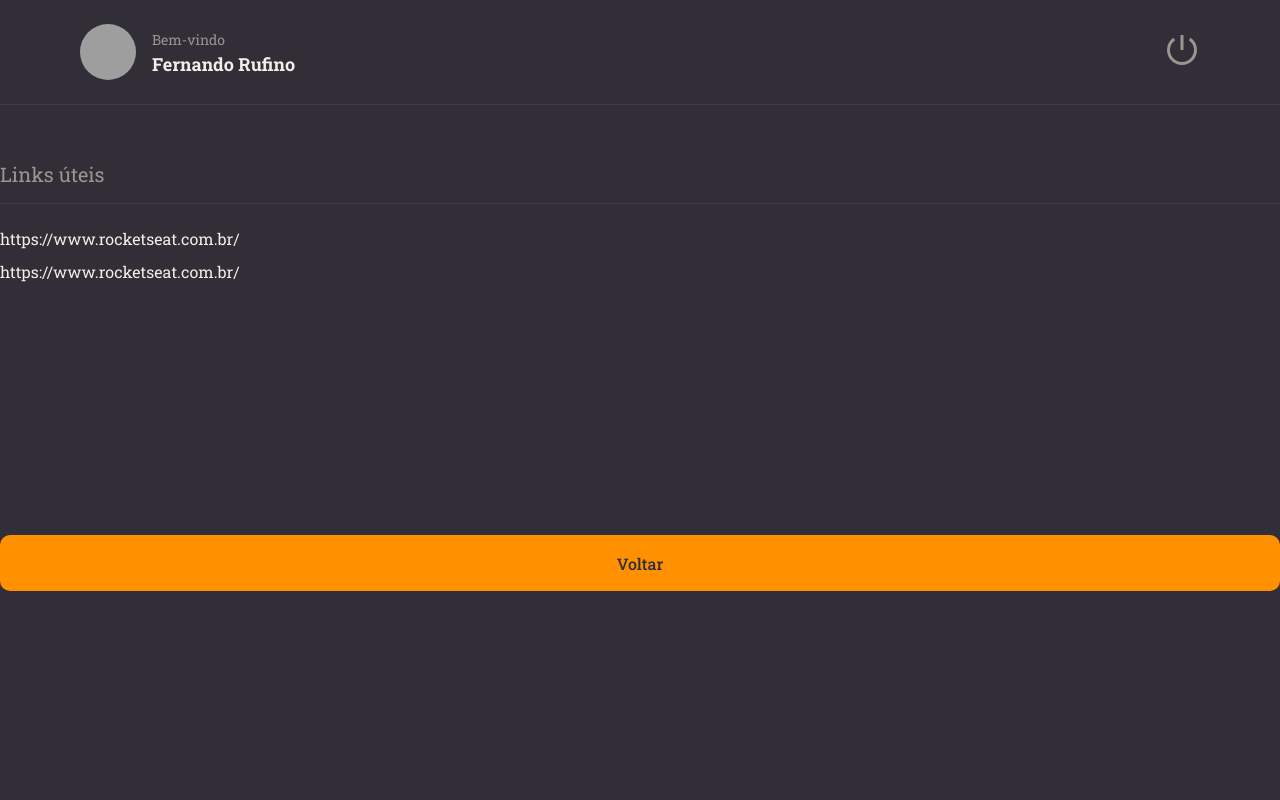
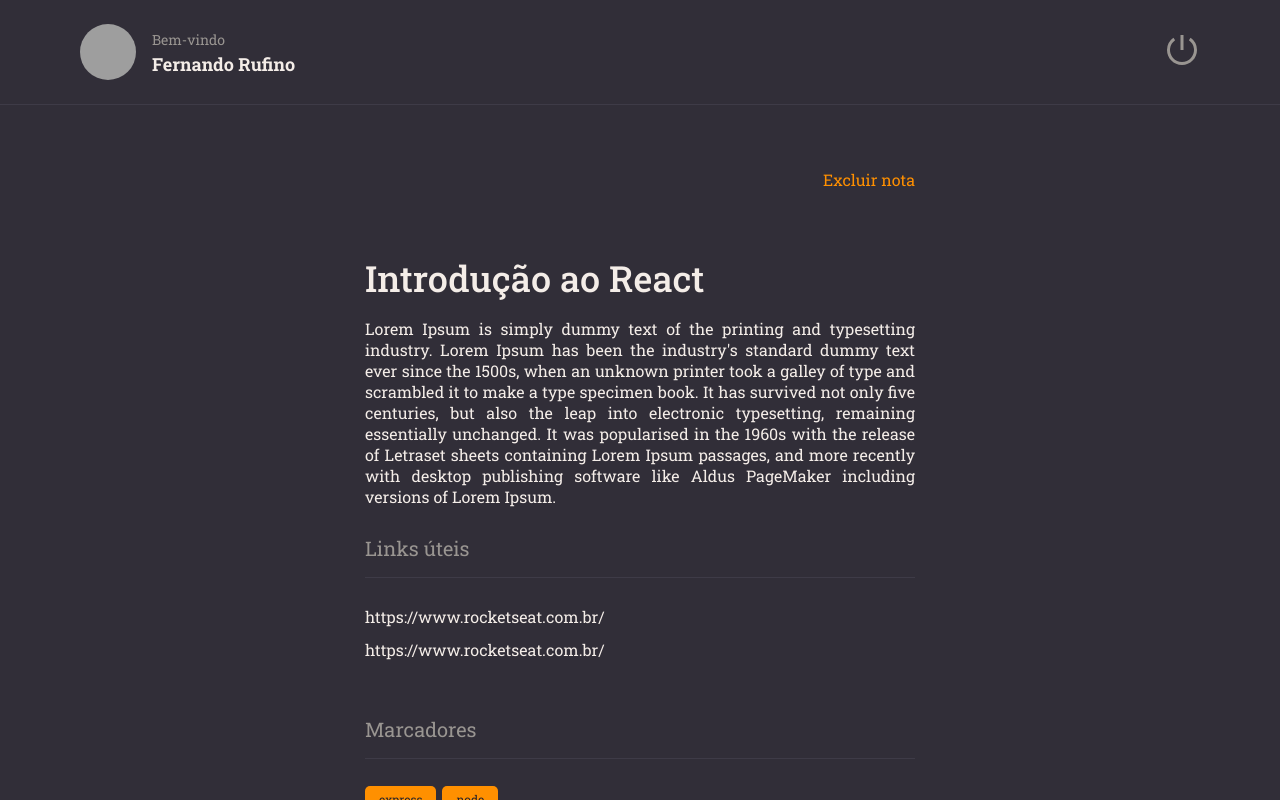
Before and after one commit to fernandoalvesrufino/react-notes, a React (Vite) app in the folder rocketnotes/: page / in a window 1280 px wide. Built offline with nearby package versions, Linux system fonts and the light colour scheme; grey boxes are pictures that could not be loaded.

Commit message:
Finalizando details

```diff
--- /dev/null
+++ b/rocketnotes/src/components/ButtonText/index.jsx
@@ -0,0 +1,9 @@
+import { Container } from './styles';
+
+export function ButtonText({ title, ...rest }){
+  return (
+    <Container type='button' {...rest}>
+      {title}
+    </Container>
+  );
+};
--- /dev/null
+++ b/rocketnotes/src/components/ButtonText/styles.js
@@ -0,0 +1,10 @@
+import styled from "styled-components";
+
+export const Container = styled.button`
+  background: none;
+  color: ${({ theme }) => theme.COLORS.ORANGE};
+
+  border: none;
+  font-size: 16px;
+
+`;
--- a/rocketnotes/src/components/Section/styles.js
+++ b/rocketnotes/src/components/Section/styles.js
@@ -1,7 +1,7 @@
 import styled from 'styled-components'
 
 export const Container = styled.section`
-  margin: 56px 0 28px;
+  margin: 28px 0;
 
 
   > h2 {
@@ -10,7 +10,7 @@ export const Container = styled.section`
     border-bottom-color: ${({ theme }) => theme.COLORS.BACKGROUND_700};
 
     padding-bottom: 16px;
-    margin-bottom:24px;
+    margin-bottom:28px;
 
     color: ${({ theme }) => theme.COLORS.GRAY_100};
     font-size: 20px;
--- /dev/null
+++ b/rocketnotes/src/components/Tag/index.jsx
@@ -0,0 +1,9 @@
+import { Container } from './styles';
+
+export function Tag({ title }){
+  return (
+    <Container>
+      {title}
+    </Container>
+  );
+}
--- /dev/null
+++ b/rocketnotes/src/components/Tag/styles.js
@@ -0,0 +1,11 @@
+import styled from "styled-components";
+
+export const Container = styled.span`
+  font-size: 12px;
+  padding: 5px 14px;
+  border-radius: 5px;
+  margin-right: 6px;
+  color: ${({ theme }) => theme.COLORS.BACKGROUND_900};
+  background-color: ${({ theme }) => theme.COLORS.ORANGE};
+
+`;
--- a/rocketnotes/src/pages/Details/index.jsx
+++ b/rocketnotes/src/pages/Details/index.jsx
@@ -1,14 +1,29 @@
-import { Container, Links } from "./styles";
+import { Container, Links, Content } from "./styles";
 
+import { Tag } from "../../components/Tag";
+import { Button } from "../../components/Button";
 import { Header } from "../../components/Header";
-import { Button } from "../../components/Button";
 import { Section } from "../../components/Section";
+import { ButtonText } from "../../components/ButtonText";
+
 
 export function Details() {
 
   return (
     <Container>
       <Header />
+
+      <main>
+        <Content>
+          <ButtonText title='Excluir nota'/>
+
+          <h1>
+            Introdução ao React
+          </h1>
+
+          <p>
+          Lorem Ipsum is simply dummy text of the printing and typesetting industry. Lorem Ipsum has been the industry's standard dummy text ever since the 1500s, when an unknown printer took a galley of type and scrambled it to make a type specimen book. It has survived not only five centuries, but also the leap into electronic typesetting, remaining essentially unchanged. It was popularised in the 1960s with the release of Letraset sheets containing Lorem Ipsum passages, and more recently with desktop publishing software like Aldus PageMaker including versions of Lorem Ipsum.
+          </p>
 
           <Section title="Links úteis">
             <Links>
@@ -17,7 +32,14 @@ export function Details() {
             </Links>
           </Section>
 
+          <Section title="Marcadores">
+            <Tag title='express'/>
+            <Tag title='node'/>
+          </Section>
+
           <Button title="Voltar" />
+        </Content>
+      </main>
     </Container>
   )
 }
--- a/rocketnotes/src/pages/Details/styles.js
+++ b/rocketnotes/src/pages/Details/styles.js
@@ -8,7 +8,13 @@ export const Container = styled.div`
   grid-template-rows: 105px auto;
   grid-template-areas:
   "header"
-  "content"
+  "content";
+
+  > main {
+    grid-area: content;
+    overflow-y: scroll;
+    padding: 64px 0;
+  }
 `;
 
 export const Links = styled.ul`
@@ -22,3 +28,27 @@ export const Links = styled.ul`
     }
   }
 `;
+
+export const Content = styled.div`
+  max-width: 550px;
+  margin: 0 auto;
+
+  display: flex;
+  flex-direction: column;
+
+  > button:first-child{
+    align-self: end;
+  }
+
+  > h1 {
+    font-size: 36px;
+    font-weight: 500;
+    padding-top: 64px;
+  }
+
+  > p {
+    font-size: 16px;
+    margin-top: 16px;
+    text-align: justify;
+  }
+`;
```
Lines whose indentation alone changed are shown as unchanged.
